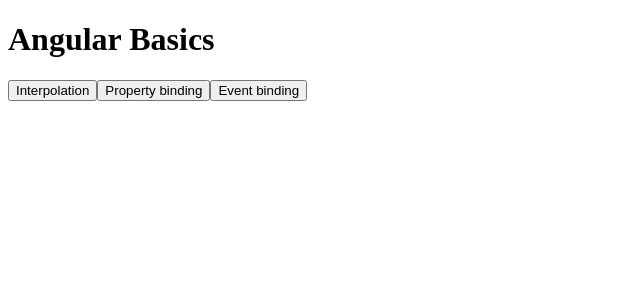
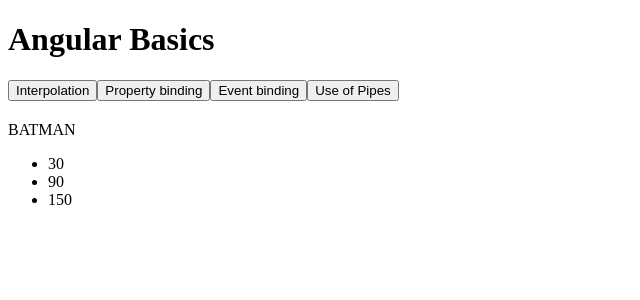
Before and after one commit to Rickinio/Angular-Presentation, an Angular app in the folder Angular/angular-basics/: page /pipes in a window 1280 px wide. Before the commit this address led to /. Shown: the top 300 px of the page, without its empty margins (0-640 px from the left). Built offline with nearby package versions, Linux system fonts and the light colour scheme.

Commit message:
demonstrate use of pipes

```diff
--- a/Angular/angular-basics/src/app/app.component.html
+++ b/Angular/angular-basics/src/app/app.component.html
@@ -6,6 +6,7 @@
     <button [routerLink]="['/interpolation']">Interpolation</button>
     <button [routerLink]="['/prop-binding']">Property binding</button>
     <button [routerLink]="['/event-binding']">Event binding</button>
+    <button [routerLink]="['/pipes']">Use of Pipes</button>
   </div>
   <div style="margin-top:20px;">
     <router-outlet></router-outlet>
--- /dev/null
+++ b/Angular/angular-basics/src/app/pipes/pipes.component.html
@@ -0,0 +1,7 @@
+<p>
+  {{superHero | uppercase}}
+</p>
+
+<ul>
+  <li *ngFor="let amount of amounts">{{amount | multiplyAmount:3}}</li>
+</ul>
--- /dev/null
+++ b/Angular/angular-basics/src/app/pipes/pipes.component.ts
@@ -0,0 +1,16 @@
+import { Component, OnInit } from '@angular/core';
+
+@Component({
+  selector: 'app-pipes',
+  templateUrl: './pipes.component.html',
+  styleUrls: ['./pipes.component.css']
+})
+export class PipesComponent implements OnInit {
+  superHero:string = "Batman";
+  amounts:number[] = [10,30,50];
+  constructor() { }
+
+  ngOnInit() {
+  }
+
+}
--- /dev/null
+++ b/Angular/angular-basics/src/app/shared/multiply-amount.pipe.ts
@@ -0,0 +1,12 @@
+import { Pipe, PipeTransform } from '@angular/core';
+
+@Pipe({
+  name: 'multiplyAmount'
+})
+export class MultiplyAmountPipe implements PipeTransform {
+
+  transform(value: any, multiplier: number): any {
+    return value * multiplier;
+  }
+
+}
```
Also changed, not shown: Angular/angular-basics/src/app/app.module.ts (+7 -2 lines), Angular/angular-basics/src/app/pipes/pipes.component.css (added), 2 other files (tests, documents, lock files or other folders).
